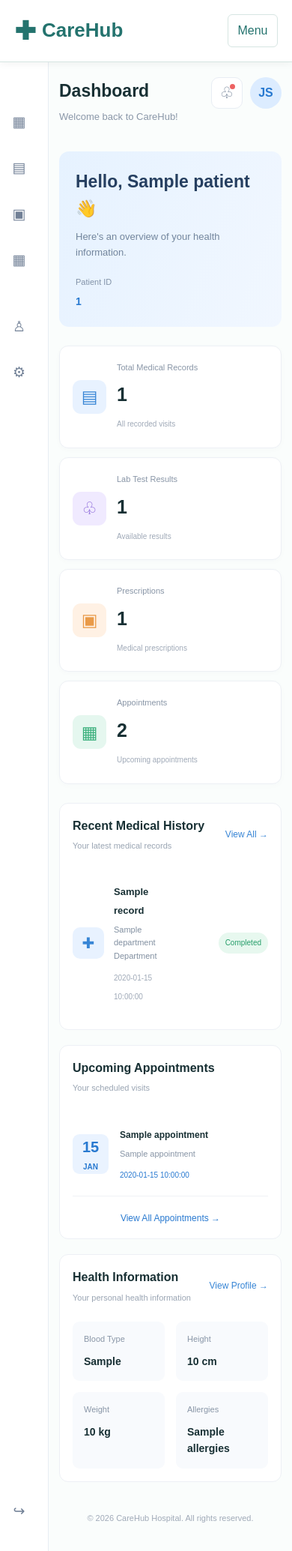
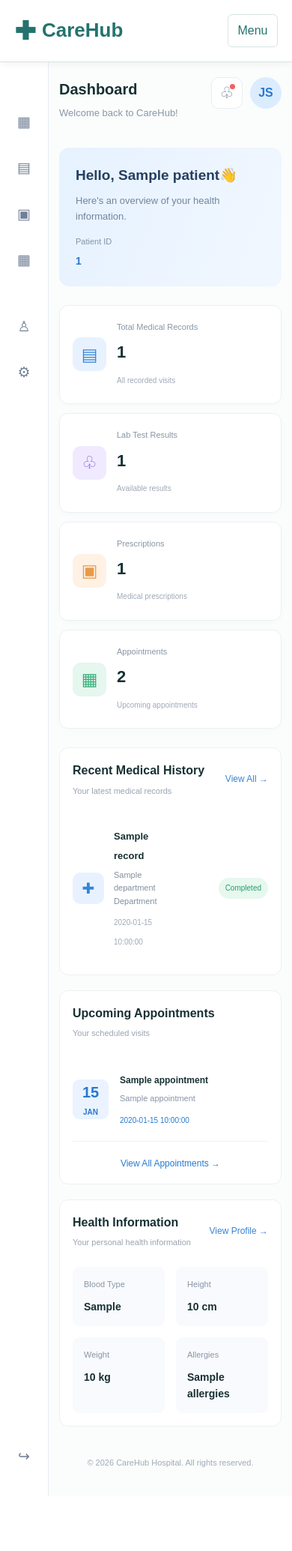
Before and after one commit to themohswe/hospital_project, a Flask app: template app/templates/patient/patient_dashboard.html in a window 390 px wide. Shown: the whole page at 75% size. After the commit the page ends 1996 px from the top, so only its background shows below. Run offline with Flask 3, Linux system fonts and the light colour scheme; the template is opened without the code that fills it: most values are stand-ins (such as "Sample title", 1, 10 or a date in 2020).

Commit message:
responsive css changed.

```diff
--- a/app/static/css/patient_dashboard.css
+++ b/app/static/css/patient_dashboard.css
@@ -1,4 +1,3 @@
-
 /* General Reset */
 * {
     margin: 0;
@@ -27,6 +26,7 @@ button {
 .dashboard-container {
     display: flex;
     min-height: 100vh;
+    max-width: 100%;
 }
 
 
@@ -90,6 +90,7 @@ button {
     font-size: 19px;
     width: 22px;
     text-align: center;
+    flex-shrink: 0;
 }
 
 .menu-item:hover {
@@ -117,7 +118,7 @@ button {
 .main-content {
     flex: 1;
     padding: 30px 35px;
-    min-width: 0;
+    min-width: 0; /* FIX: flex item ချုံလို့ရအောင် */
 }
 
 
@@ -126,6 +127,8 @@ button {
     display: flex;
     justify-content: space-between;
     align-items: center;
+    flex-wrap: wrap; /* FIX */
+    gap: 12px;       /* FIX */
     margin-bottom: 35px;
 }
 
@@ -182,16 +185,19 @@ button {
     align-items: center;
     justify-content: center;
     font-weight: bold;
+    flex-shrink: 0; /* FIX */
 }
 
 .profile-info {
     display: flex;
     flex-direction: column;
     gap: 4px;
+    min-width: 0; /* FIX */
 }
 
 .profile-info strong {
     font-size: 13px;
+    overflow-wrap: anywhere; /* FIX */
 }
 
 .profile-info small {
@@ -205,16 +211,23 @@ button {
     display: flex;
     justify-content: space-between;
     align-items: center;
+    flex-wrap: wrap; /* FIX */
+    gap: 16px;       /* FIX */
     background: linear-gradient(110deg, #e6f2ff, #f1f7ff);
     border-radius: 13px;
     padding: 27px 30px;
     margin-bottom: 25px;
 }
 
+.welcome-section > div {
+    min-width: 0; /* FIX */
+}
+
 .welcome-section h1 {
     font-size: 23px;
     margin-bottom: 9px;
     color: #263f60;
+    overflow-wrap: anywhere; /* FIX */
 }
 
 .welcome-section p {
@@ -243,7 +256,7 @@ button {
 /* Summary Cards */
 .summary-grid {
     display: grid;
-    grid-template-columns: repeat(3, 1fr);
+    grid-template-columns: repeat(3, minmax(0, 1fr)); /* FIX: minmax(0,1fr) */
     gap: 18px;
     margin-bottom: 25px;
 }
@@ -258,6 +271,10 @@ button {
     gap: 14px;
     min-width: 0;
     box-shadow: 0 2px 8px rgba(30, 60, 90, 0.02);
+}
+
+.summary-card > div:last-child {
+    min-width: 0; /* FIX */
 }
 
 .card-icon {
@@ -311,7 +328,7 @@ button {
 /* Content Grid */
 .content-grid {
     display: grid;
-    grid-template-columns: 1.5fr 1fr;
+    grid-template-columns: minmax(0, 1.5fr) minmax(0, 1fr); /* FIX */
     gap: 20px;
     margin-bottom: 20px;
 }
@@ -321,6 +338,7 @@ button {
     border: 1px solid #edf0f5;
     border-radius: 12px;
     padding: 24px;
+    min-width: 0; /* FIX */
 }
 
 .section-header {
@@ -377,9 +395,13 @@ button {
     flex-shrink: 0;
 }
 
-.history-details {
+/* FIX: history နဲ့ appointment စာသားတွေ ချိုးဆင်းအောင် */
+.history-details,
+.appointment-details {
     flex: 1;
     min-width: 0;
+    overflow-wrap: anywhere;
+    word-break: break-word;
 }
 
 .history-details strong {
@@ -466,14 +488,14 @@ button {
 }
 
 
-/* Health Information */
+
 .health-card {
     margin-bottom: 25px;
 }
 
 .health-grid {
     display: grid;
-    grid-template-columns: repeat(4, 1fr);
+    grid-template-columns: repeat(4, minmax(0, 1fr));
     gap: 15px;
 }
 
@@ -484,6 +506,8 @@ button {
     padding: 15px;
     background: #f8fafd;
     border-radius: 9px;
+    min-width: 0;
+    overflow-wrap: anywhere;
 }
 
 .health-item span {
@@ -509,24 +533,26 @@ footer {
 @media (max-width: 1100px) {
 
     .summary-grid {
-        grid-template-columns: repeat(2, 1fr);
+        grid-template-columns: repeat(2, minmax(0, 1fr));
     }
 
     .content-grid {
-        grid-template-columns: 1fr;
+        grid-template-columns: minmax(0, 1fr);
     }
 
     .health-grid {
-        grid-template-columns: repeat(2, 1fr);
+        grid-template-columns: repeat(2, minmax(0, 1fr));
     }
 
 }
 
 @media (max-width: 700px) {
 
+
     .sidebar {
         width: 65px;
         padding: 20px 8px;
+        overflow: hidden;
     }
 
     .logo {
@@ -535,14 +561,16 @@ footer {
         margin-bottom: 35px;
     }
 
+
     .logo h2,
     .menu-title,
-    .menu-item:not(.active) {
+    .menu-item {
         font-size: 0;
     }
 
     .menu-item {
         justify-content: center;
+        gap: 0;
         padding: 13px 5px;
     }
 
@@ -559,6 +587,10 @@ footer {
         gap: 10px;
     }
 
+    .topbar h2 {
+        font-size: 20px;
+    }
+
     .topbar-right {
         gap: 10px;
     }
@@ -570,8 +602,12 @@ footer {
     .welcome-section {
         align-items: flex-start;
         flex-direction: column;
-        gap: 20px;
+        gap: 14px;
         padding: 22px;
+    }
+
+    .welcome-section h1 {
+        font-size: 19px;
     }
 
     .patient-id {
@@ -579,24 +615,35 @@ footer {
     }
 
     .summary-grid {
-        grid-template-columns: 1fr;
+        grid-template-columns: minmax(0, 1fr);
         gap: 12px;
+    }
+
+    .summary-card h2 {
+        font-size: 22px;
     }
 
     .content-card {
         padding: 17px;
     }
 
+    .section-header {
+        flex-wrap: wrap;
+    }
+
     .history-item {
         flex-wrap: wrap;
     }
 
+
     .status {
         margin-left: 55px;
+        max-width: calc(100% - 55px);
+        white-space: normal;
     }
 
     .health-grid {
-        grid-template-columns: 1fr 1fr;
+        grid-template-columns: repeat(2, minmax(0, 1fr));
     }
 
 }
```
